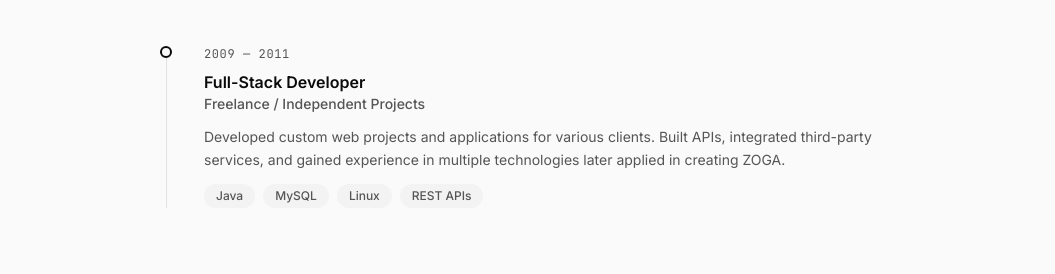
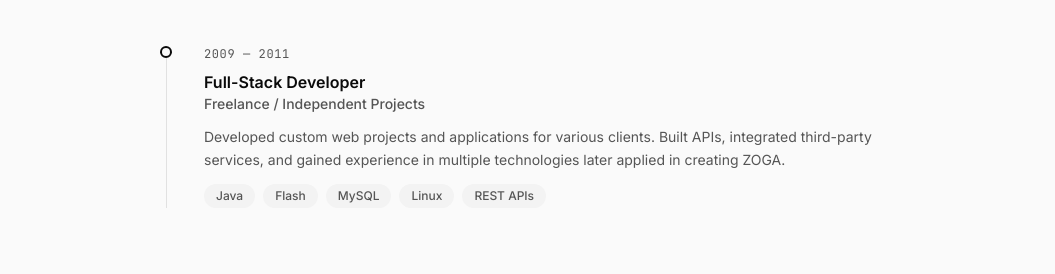
Before and after one commit to MrCalamitus/mrcalamitus, a Next.js app: page / in a window 1280 px wide. Shown: the part 2742-3016 px from the top of the page, without its empty margins (96-1151 px from the left). Built offline with nearby package versions, Linux system fonts and the light colour scheme.

Commit message:
feat: update tech stack tags for experience entries

```diff
--- a/components/experience.tsx
+++ b/components/experience.tsx
@@ -26,7 +26,7 @@ const experiences: Experience[] = [
     companyKey: "experience.startups.company",
     companyUrl: null,
     descriptionKey: "experience.startups.description",
-    tags: ["NativeScript", "Node.js", "Firebase", "Product Leadership"],
+    tags: ["NativeScript", "Node.js", "Firebase", "Product Leadership", ""],
   },
   {
     periodKey: "experience.freelance.period",
@@ -34,7 +34,7 @@ const experiences: Experience[] = [
     companyKey: "experience.freelance.company",
     companyUrl: null,
     descriptionKey: "experience.freelance.description",
-    tags: ["Java", "MySQL", "Linux", "REST APIs"],
+    tags: ["Java", "Flash", "MySQL", "Linux", "REST APIs"],
   },
 ]
 
```
